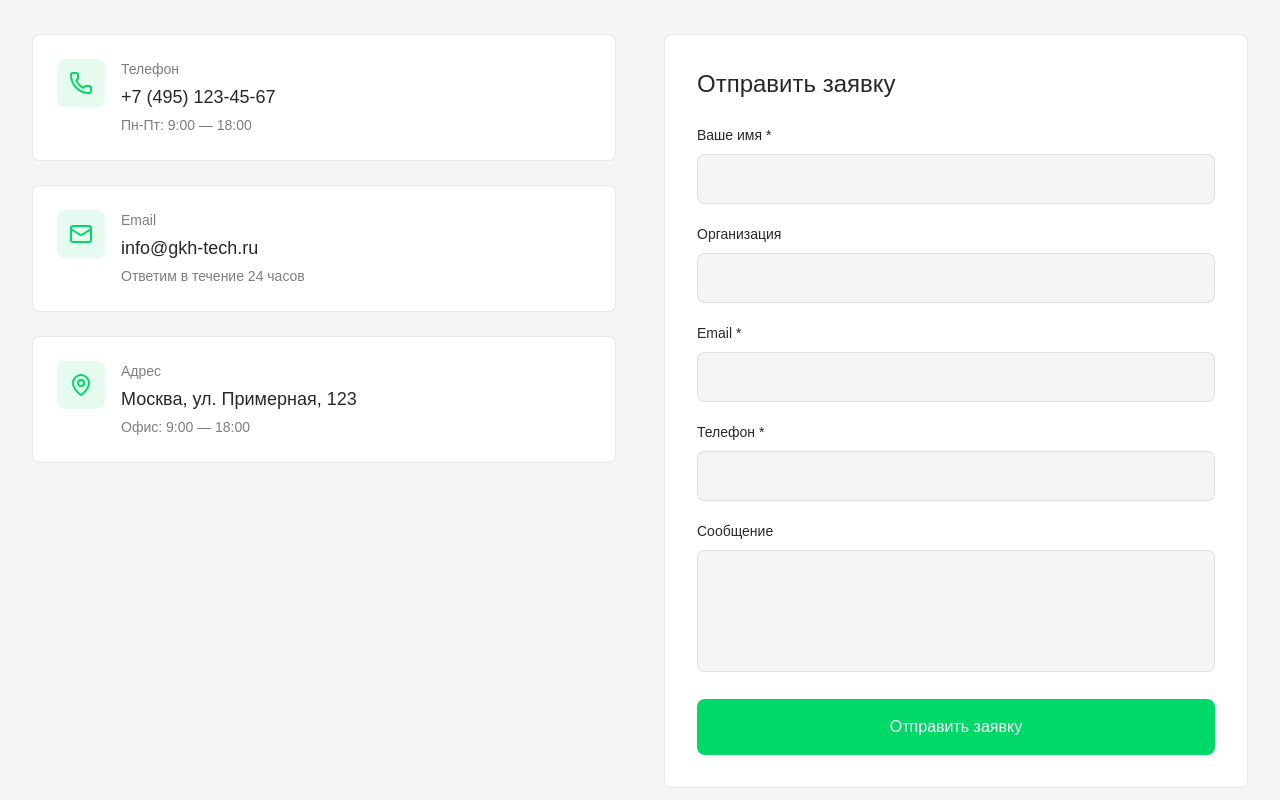
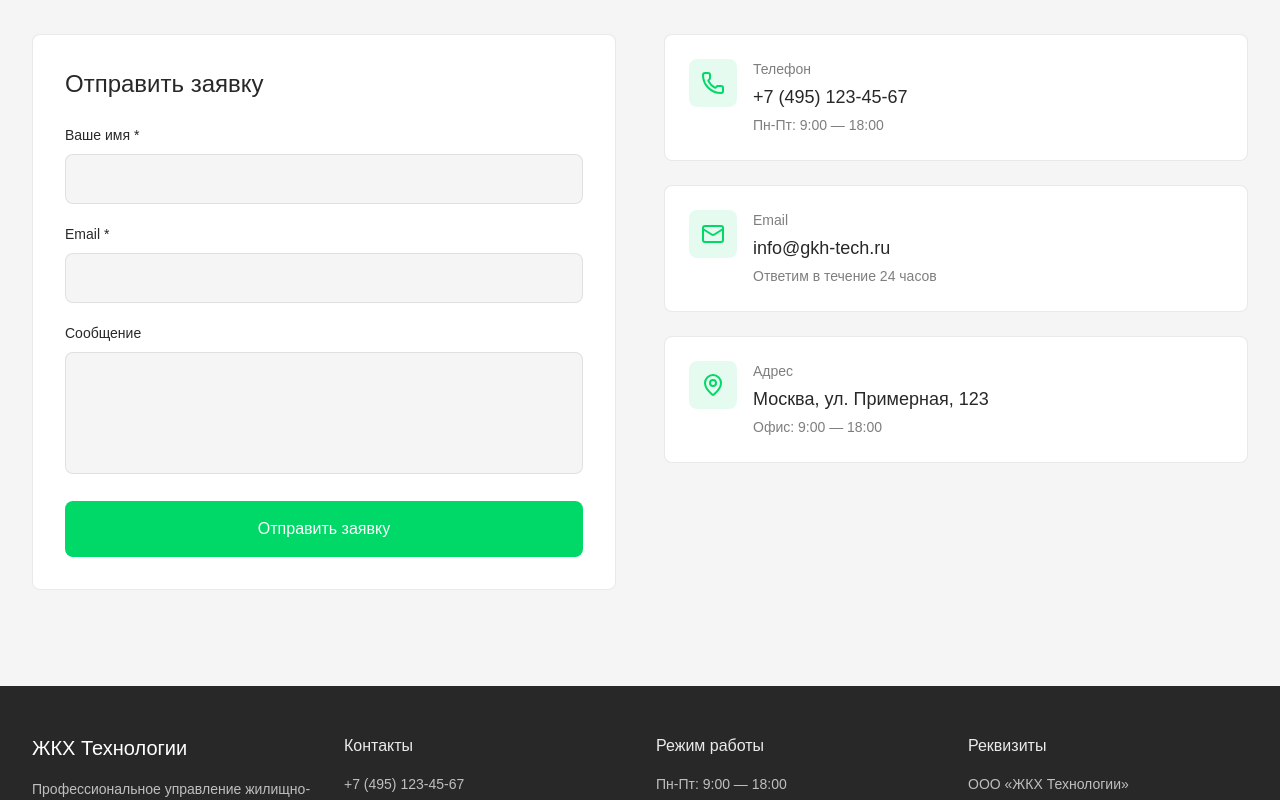
Before and after one commit to EgorArutiunean/jkxtech, a React (Vite) app: page / in a window 1280 px wide. Shown: the part 4780-5580 px from the top of the page. Built offline with nearby package versions, Linux system fonts and the light colour scheme.

Commit message:
reorder contact section and simplify form

```diff
--- a/src/app/components/contact-section.tsx
+++ b/src/app/components/contact-section.tsx
@@ -4,9 +4,7 @@ import { useState } from 'react';
 export function ContactSection() {
   const [formData, setFormData] = useState({
     name: '',
-    company: '',
     email: '',
-    phone: '',
     message: ''
   });
 
@@ -58,6 +56,66 @@ export function ContactSection() {
         </div>
 
         <div className="grid grid-cols-1 lg:grid-cols-2 gap-12">
+          {/* Contact Form */}
+          <div className="bg-white border border-[#282828]/10 rounded-lg p-8">
+            <h3 className="mb-6" style={{ fontSize: '1.5rem' }}>
+              Отправить заявку
+            </h3>
+            <form onSubmit={handleSubmit} className="space-y-5">
+              <div>
+                <label htmlFor="name" className="block text-[#282828] mb-2" style={{ fontSize: '0.875rem' }}>
+                  Ваше имя *
+                </label>
+                <input
+                  type="text"
+                  id="name"
+                  name="name"
+                  value={formData.name}
+                  onChange={handleChange}
+                  required
+                  className="w-full px-4 py-3 bg-[#f5f5f5] border border-[#282828]/10 rounded-lg focus:outline-none focus:border-[#00D867] transition-colors"
+                />
+              </div>
+
+              <div>
+                <label htmlFor="email" className="block text-[#282828] mb-2" style={{ fontSize: '0.875rem' }}>
+                  Email *
+                </label>
+                <input
+                  type="email"
+                  id="email"
+                  name="email"
+                  value={formData.email}
+                  onChange={handleChange}
+                  required
+                  className="w-full px-4 py-3 bg-[#f5f5f5] border border-[#282828]/10 rounded-lg focus:outline-none focus:border-[#00D867] transition-colors"
+                />
+              </div>
+
+              <div>
+                <label htmlFor="message" className="block text-[#282828] mb-2" style={{ fontSize: '0.875rem' }}>
+                  Сообщение
+                </label>
+                <textarea
+                  id="message"
+                  name="message"
+                  value={formData.message}
+                  onChange={handleChange}
+                  rows={4}
+                  className="w-full px-4 py-3 bg-[#f5f5f5] border border-[#282828]/10 rounded-lg focus:outline-none focus:border-[#00D867] transition-colors resize-none"
+                />
+              </div>
+
+              <button
+                type="submit"
+                className="w-full bg-[#00D867] hover:bg-[#00c45d] text-white px-8 py-4 rounded-lg transition-colors duration-300"
+                style={{ fontSize: '1rem', fontWeight: 500 }}
+              >
+                Отправить заявку
+              </button>
+            </form>
+          </div>
+
           {/* Contact Cards */}
           <div className="space-y-6">
             {contactMethods.map((method, index) => {
@@ -87,95 +145,6 @@ export function ContactSection() {
               );
             })}
           </div>
-
-          {/* Contact Form */}
-          <div className="bg-white border border-[#282828]/10 rounded-lg p-8">
-            <h3 className="mb-6" style={{ fontSize: '1.5rem' }}>
-              Отправить заявку
-            </h3>
-            <form onSubmit={handleSubmit} className="space-y-5">
-              <div>
-                <label htmlFor="name" className="block text-[#282828] mb-2" style={{ fontSize: '0.875rem' }}>
-                  Ваше имя *
-                </label>
-                <input
-                  type="text"
-                  id="name"
-                  name="name"
-                  value={formData.name}
-                  onChange={handleChange}
-                  required
-                  className="w-full px-4 py-3 bg-[#f5f5f5] border border-[#282828]/10 rounded-lg focus:outline-none focus:border-[#00D867] transition-colors"
-                />
-              </div>
-
-              <div>
-                <label htmlFor="company" className="block text-[#282828] mb-2" style={{ fontSize: '0.875rem' }}>
-                  Организация
-                </label>
-                <input
-                  type="text"
-                  id="company"
-                  name="company"
-                  value={formData.company}
-                  onChange={handleChange}
-                  className="w-full px-4 py-3 bg-[#f5f5f5] border border-[#282828]/10 rounded-lg focus:outline-none focus:border-[#00D867] transition-colors"
-                />
-              </div>
-
-              <div>
-                <label htmlFor="email" className="block text-[#282828] mb-2" style={{ fontSize: '0.875rem' }}>
-                  Email *
-                </label>
-                <input
-                  type="email"
-                  id="email"
-                  name="email"
-                  value={formData.email}
-                  onChange={handleChange}
-                  required
-                  className="w-full px-4 py-3 bg-[#f5f5f5] border border-[#282828]/10 rounded-lg focus:outline-none focus:border-[#00D867] transition-colors"
-                />
-              </div>
-
-              <div>
-                <label htmlFor="phone" className="block text-[#282828] mb-2" style={{ fontSize: '0.875rem' }}>
-                  Телефон *
-                </label>
-                <input
-                  type="tel"
-                  id="phone"
-                  name="phone"
-                  value={formData.phone}
-                  onChange={handleChange}
-                  required
-                  className="w-full px-4 py-3 bg-[#f5f5f5] border border-[#282828]/10 rounded-lg focus:outline-none focus:border-[#00D867] transition-colors"
-                />
-              </div>
-
-              <div>
-                <label htmlFor="message" className="block text-[#282828] mb-2" style={{ fontSize: '0.875rem' }}>
-                  Сообщение
-                </label>
-                <textarea
-                  id="message"
-                  name="message"
-                  value={formData.message}
-                  onChange={handleChange}
-                  rows={4}
-                  className="w-full px-4 py-3 bg-[#f5f5f5] border border-[#282828]/10 rounded-lg focus:outline-none focus:border-[#00D867] transition-colors resize-none"
-                />
-              </div>
-
-              <button
-                type="submit"
-                className="w-full bg-[#00D867] hover:bg-[#00c45d] text-white px-8 py-4 rounded-lg transition-colors duration-300"
-                style={{ fontSize: '1rem', fontWeight: 500 }}
-              >
-                Отправить заявку
-              </button>
-            </form>
-          </div>
         </div>
       </div>
     </section>
```
